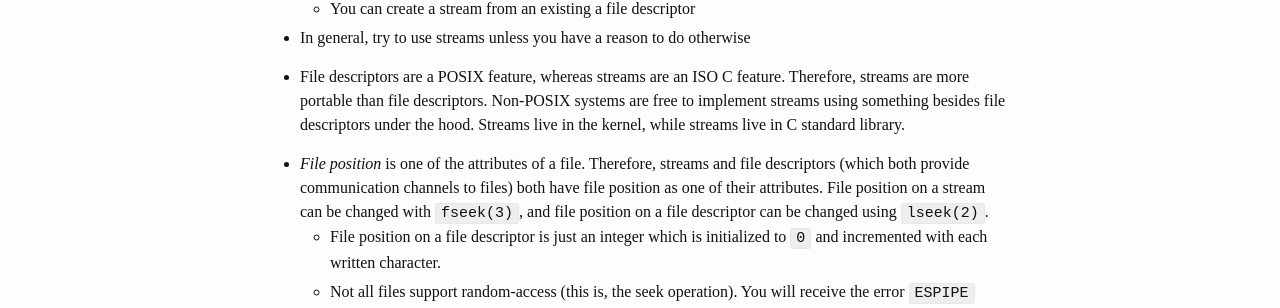
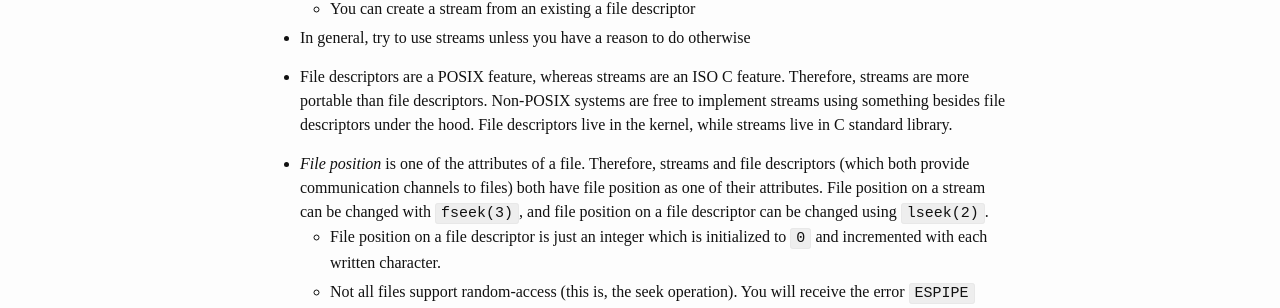
Before and after one commit to mattsteadman/mattsteadman.github.io, a Jekyll site: the page built from _posts/2018-04-18-fd-and-streams.md, in a window 1280 px wide. Shown: the part 675-983 px from the top of the page. Built offline with Jekyll 4.4.1, drawn with Linux system fonts in a browser that asks for light colours.

Commit message:
Update 2018-04-18-fd-and-streams.md

```diff
--- a/_posts/2018-04-18-fd-and-streams.md
+++ b/_posts/2018-04-18-fd-and-streams.md
@@ -28,7 +28,7 @@ Unix has two similar concepts for reading and writing file-like objects. The fir
 
 - In general, try to use streams unless you have a reason to do otherwise
 
-- File descriptors are a POSIX feature, whereas streams are an ISO C feature. Therefore, streams are more portable than file descriptors. Non-POSIX systems are free to implement streams using something besides file descriptors under the hood. Streams live in the kernel, while streams live in C standard library.
+- File descriptors are a POSIX feature, whereas streams are an ISO C feature. Therefore, streams are more portable than file descriptors. Non-POSIX systems are free to implement streams using something besides file descriptors under the hood. File descriptors live in the kernel, while streams live in C standard library.
 
 - *File position* is one of the attributes of a file. Therefore, streams and file descriptors (which both provide communication channels to files) both have file position as one of their attributes. File position on a stream can be changed with `fseek(3)`, and file position on a file descriptor can be changed using `lseek(2)`.
     - File position on a file descriptor is just an integer which is initialized to `0` and incremented with each written character.
```
